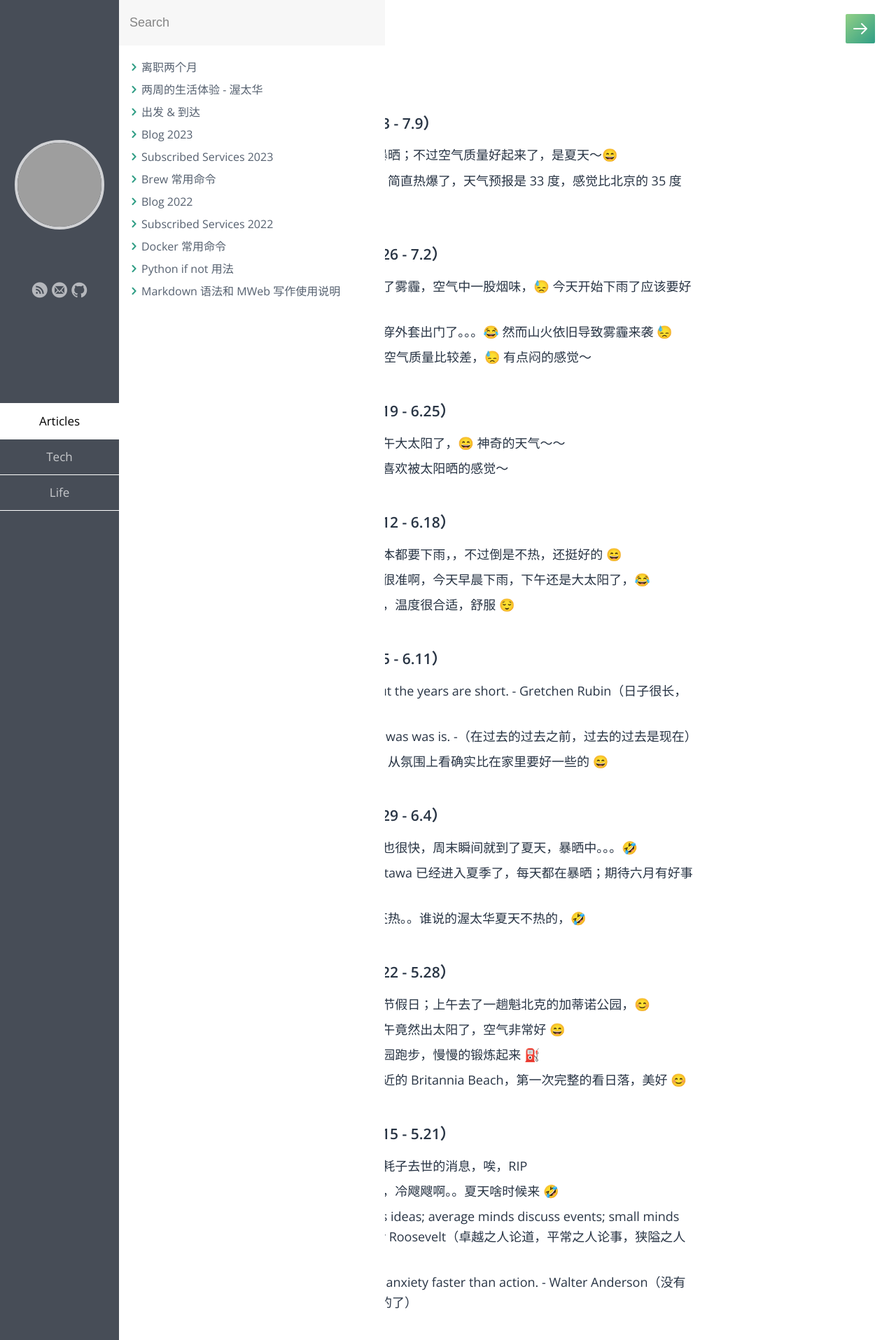
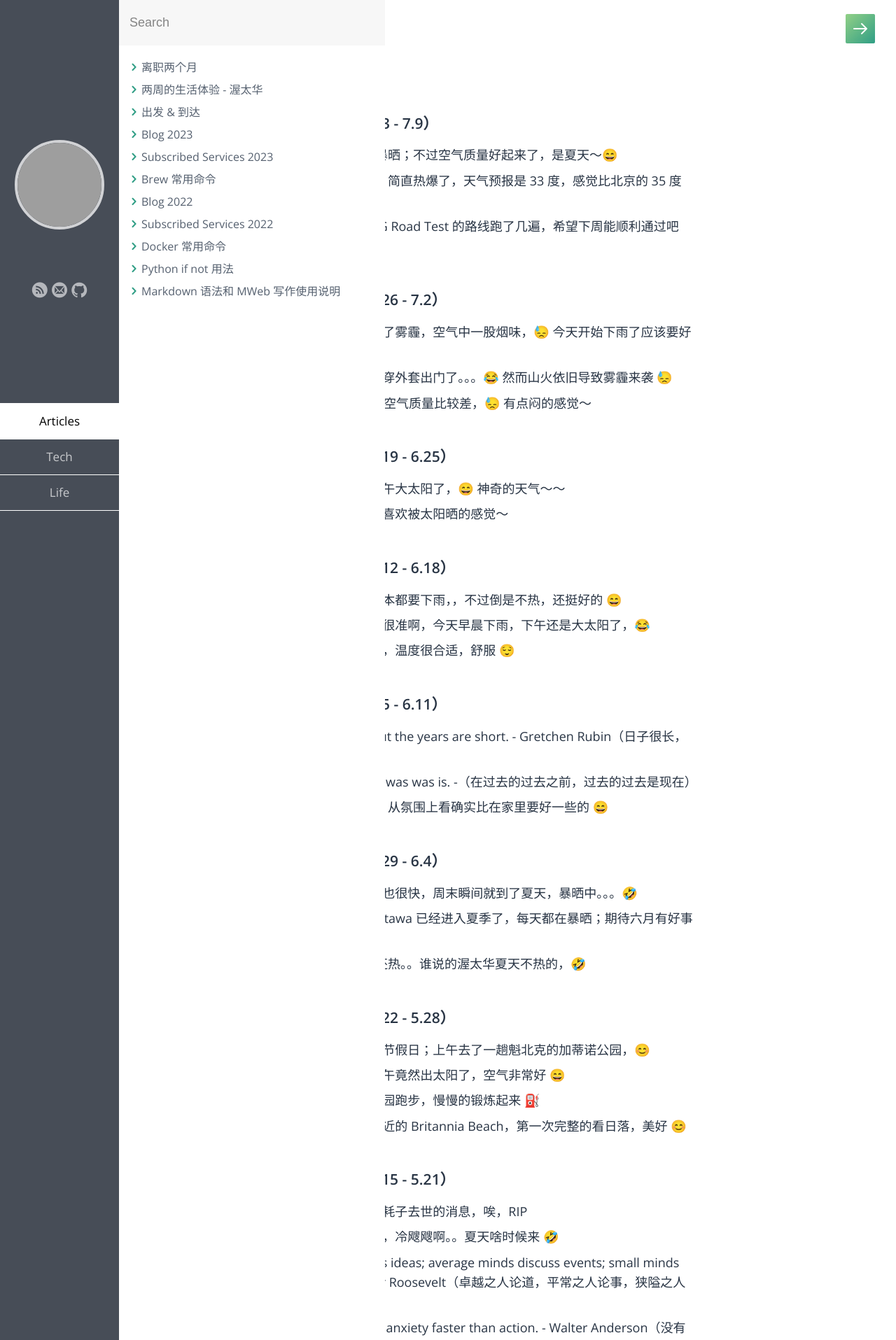
Before and after one commit to samxupeiran/samxupeiran.github.io, a Jekyll site: the page built from _posts/life/2023-01-03-my-blog.md, in a window 1280 px wide. Shown: the top 1915 px of the page at 70% size. Built offline with Jekyll 4.4.1, drawn with Linux system fonts in a browser that asks for light colours; some web fonts are replaced; grey boxes are pictures that could not be loaded.

Commit message:
feat: add weekly blog 7.9

```diff
--- a/_posts/life/2023-01-03-my-blog.md
+++ b/_posts/life/2023-01-03-my-blog.md
@@ -9,6 +9,7 @@ tags: Blog
 - ### 2023 年 7 月 第 1 周（7.3 - 7.9）
      - 7.5 这周一直在高温了，暴晒；不过空气质量好起来了，是夏天～😄
      - 7.6 今天去超市跑了一圈，简直热爆了，天气预报是 33 度，感觉比北京的 35 度还要热，😓
+     - 7.9 今天周日了，昨天把 G Road Test 的路线跑了几遍，希望下周能顺利通过吧 🙏
 
 - ### 2023 年 6 月 第 5 周（6.26 - 7.2）
      - 6.26 这几天又是山火引起了雾霾，空气中一股烟味，😓 今天开始下雨了应该要好很多了～
```
